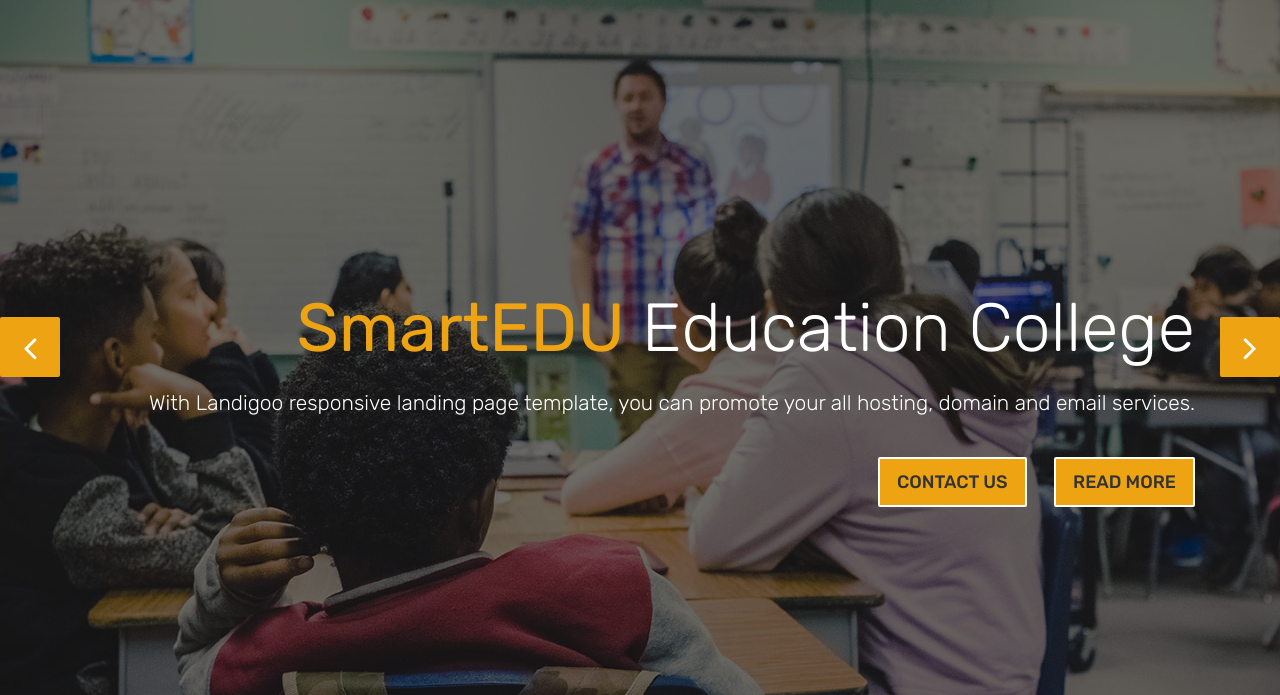
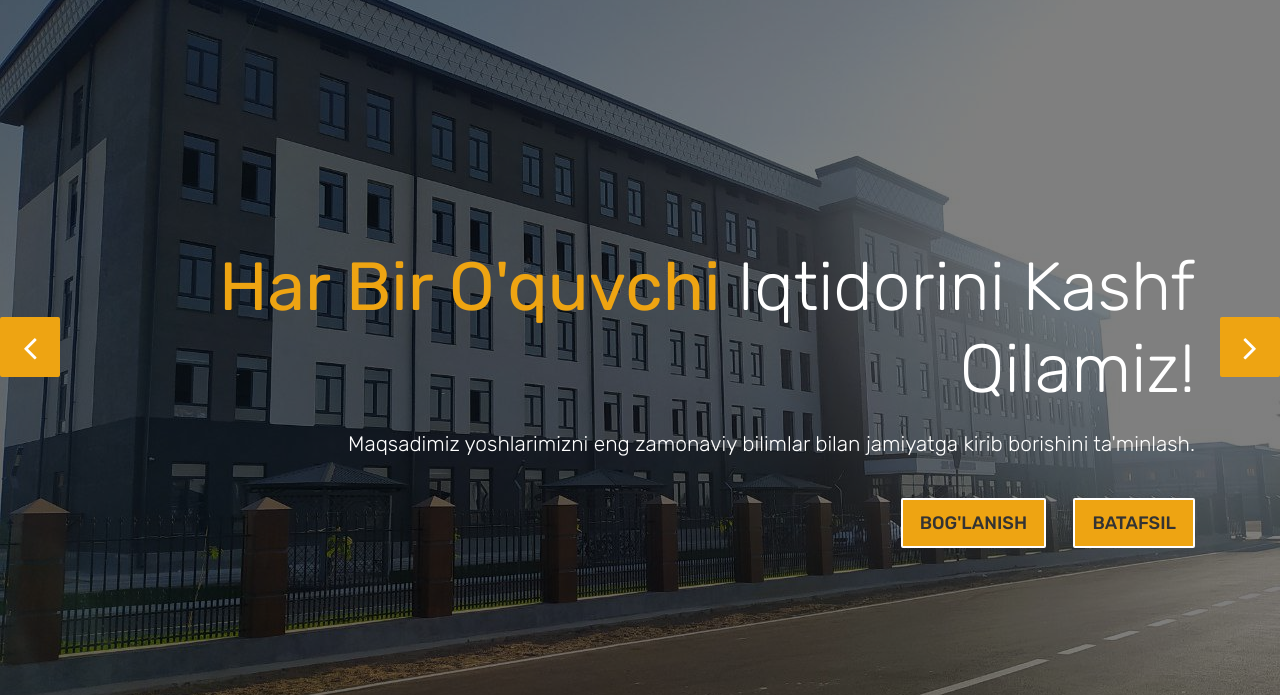
Before and after one commit to Rasuljon94/gittutorial, a plain HTML site: page index.html in a window 1280 px wide. Shown: the part 105-800 px from the top of the page. Drawn offline with Linux system fonts and the light colour scheme; a script that the page names is missing.

Commit message:
jhsjdkhfcksj

```diff
--- a/index.html
+++ b/index.html
@@ -180,17 +180,17 @@
 		</ol>
 		<div class="carousel-inner" role="listbox">
 			<div class="carousel-item active">
-				<div id="home" class="first-section" style="background-image:url('images/slider-01.jpg');">
+				<div id="home" class="first-section" style="background-image:url('images/slider-01_1.jpg');">
 					<div class="dtab">
 						<div class="container">
 							<div class="row">
 								<div class="col-md-12 col-sm-12 text-right">
 									<div class="big-tagline">
-										<h2><strong>SmartEDU </strong> education College</h2>
-										<p class="lead">With Landigoo responsive landing page template, you can promote your all hosting, domain and email services. </p>
-											<a href="#" class="hover-btn-new"><span>Contact Us</span></a>
+										<h2><strong>Har bir o'quvchi </strong> iqtidorini kashf qilamiz!</h2>
+										<p class="lead">Maqsadimiz yoshlarimizni eng zamonaviy bilimlar bilan jamiyatga kirib borishini ta'minlash. </p>
+											<a href="#" class="hover-btn-new"><span>Bog'lanish</span></a>
 											&nbsp;&nbsp;&nbsp;&nbsp;&nbsp;&nbsp;
-											<a href="#" class="hover-btn-new"><span>Read More</span></a>
+											<a href="tel:+998997400994" class="hover-btn-new"><span>Batafsil</span></a>
 									</div>
 								</div>
 							</div><!-- end row -->
@@ -199,7 +199,7 @@
 				</div><!-- end section -->
 			</div>
 			<div class="carousel-item">
-				<div id="home" class="first-section" style="background-image:url('images/slider-02.jpg');">
+				<div id="home" class="first-section" style="background-image:url('images/slider-02_2.jpg');">
 					<div class="dtab">
 						<div class="container">
 							<div class="row">
@@ -218,7 +218,7 @@
 				</div><!-- end section -->
 			</div>
 			<div class="carousel-item">
-				<div id="home" class="first-section" style="background-image:url('images/slider-03.jpg');">
+				<div id="home" class="first-section" style="background-image:url('images/slider-03_3.jpg');">
 					<div class="dtab">
 						<div class="container">
 							<div class="row">
```
Also changed, not shown: images/slider-01_1.jpg (added), images/slider-02_2.jpg (added), images/slider-03_3.jpg (added).
